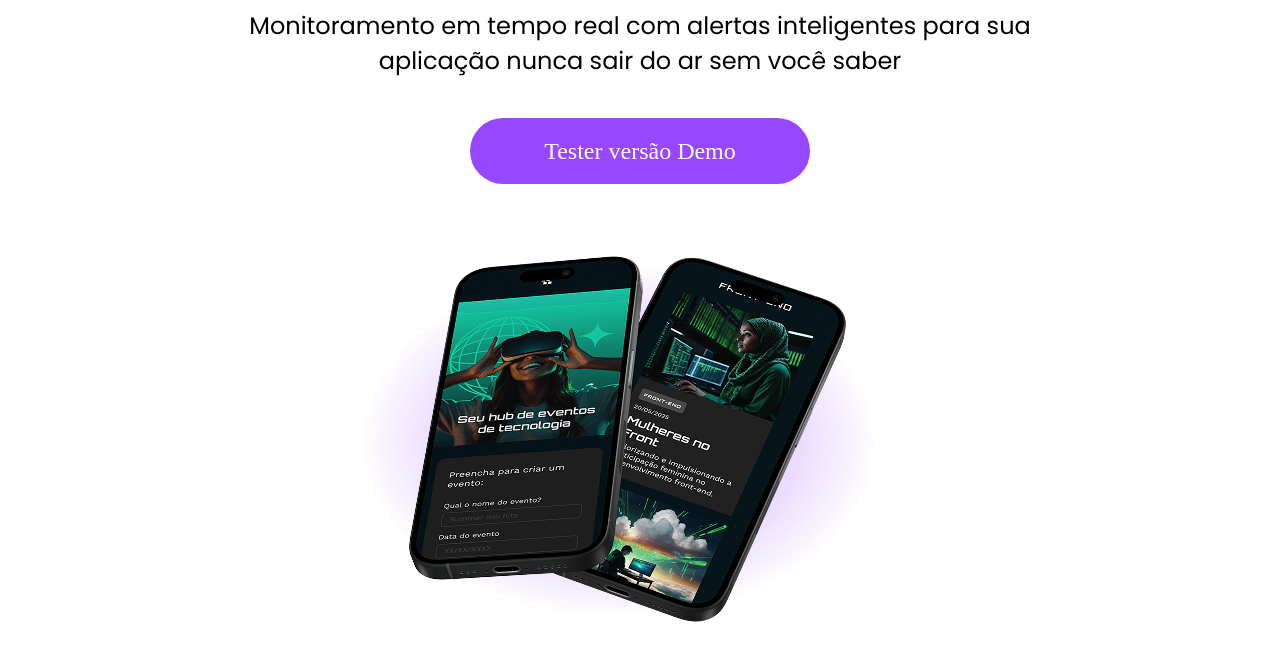
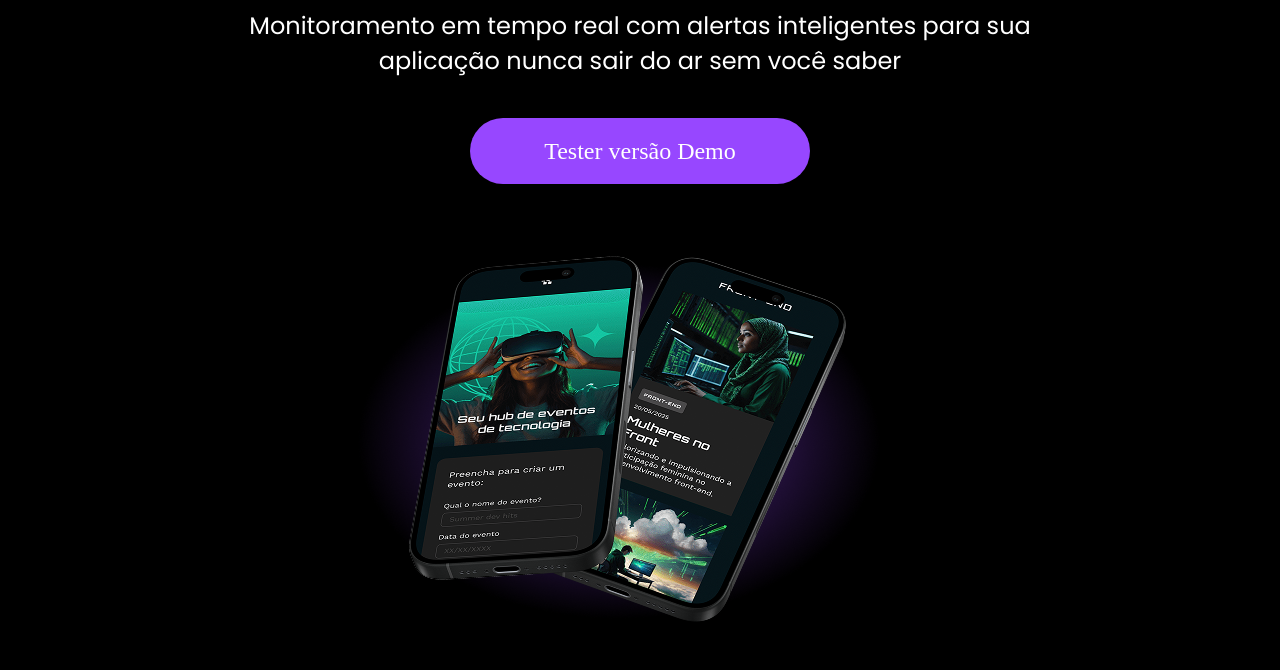
Before and after one commit to rafaelexecBR/tecboard, a plain HTML site: page index.html in a window 1280 px wide. Shown: the part 345-1015 px from the top of the page. Drawn offline with Linux system fonts and the light colour scheme.

Commit message:
Alteração no fundo do site

```diff
--- a/CSS/style.css
+++ b/CSS/style.css
@@ -30,8 +30,8 @@
 }
 
 body{
-    background-color: white;
-    color: black;
+    background-color: black;
+    color: white;
 }
 
 header img{
```
